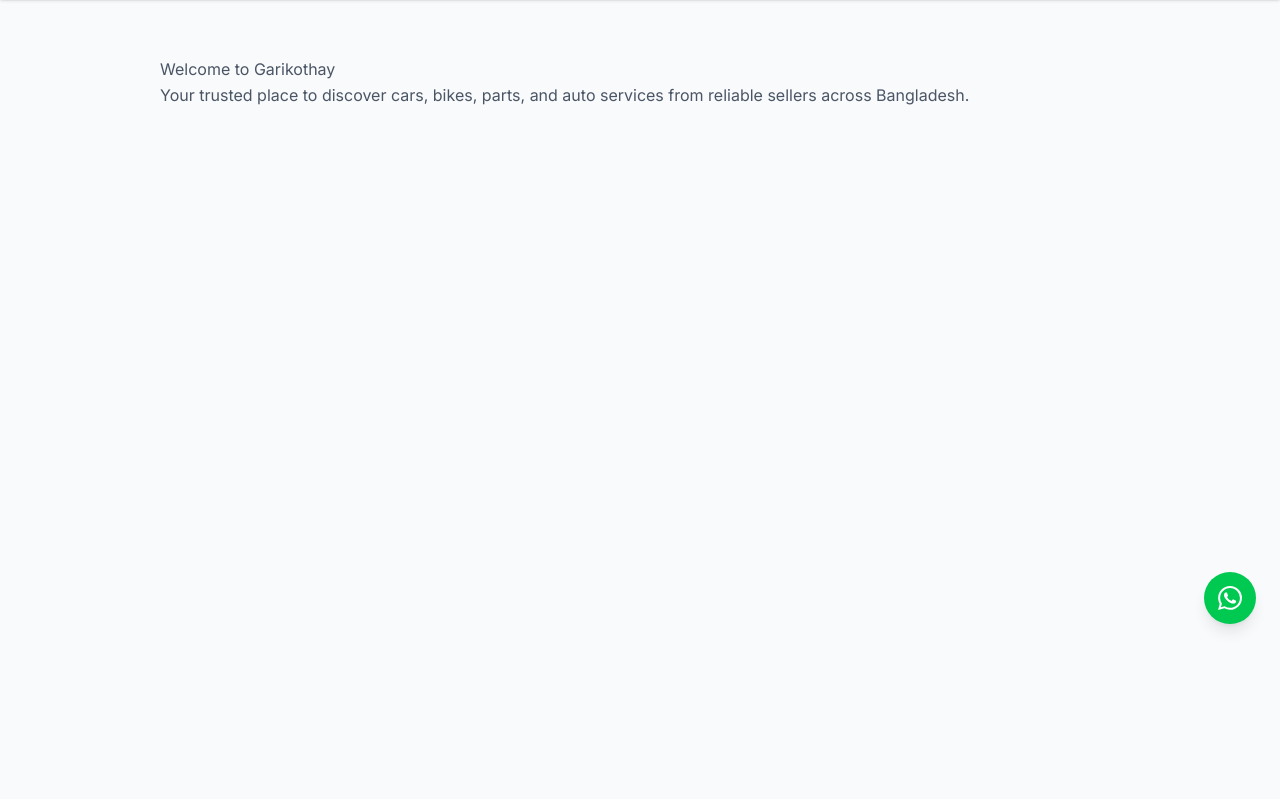
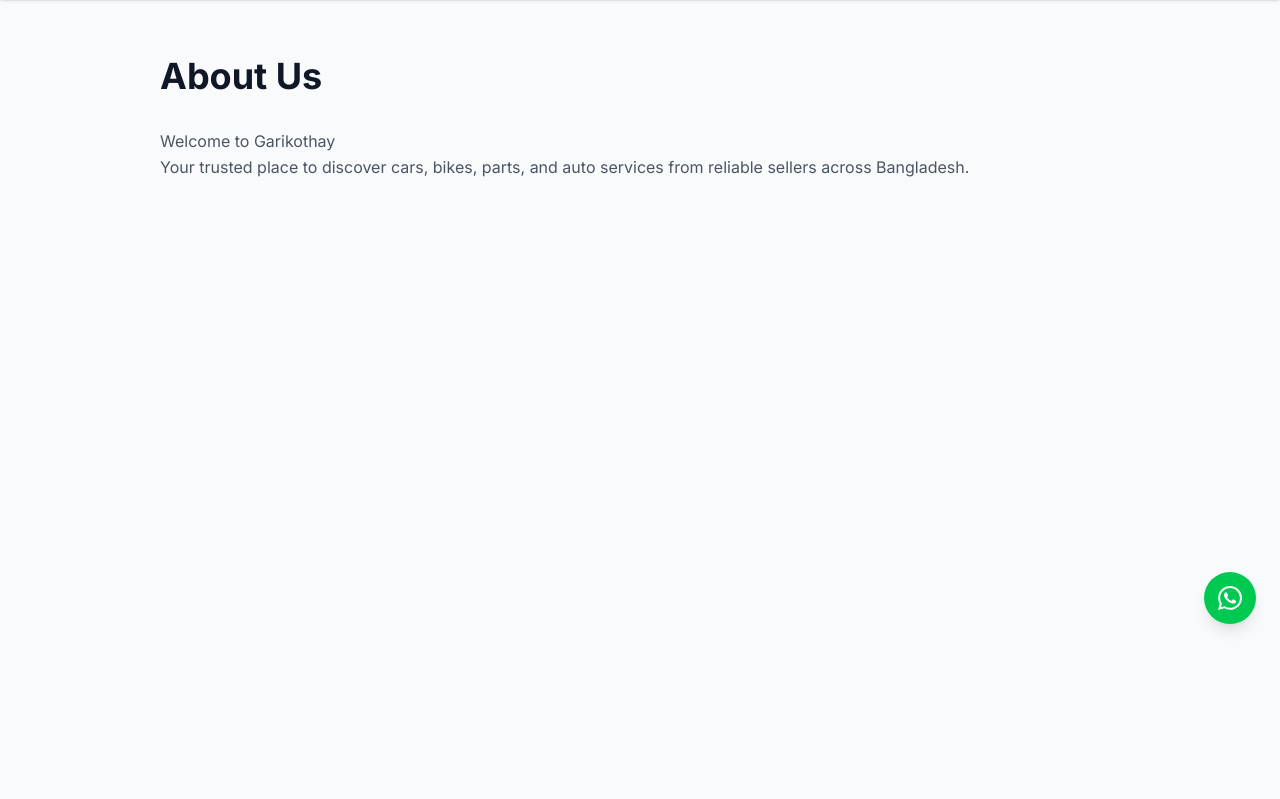
Before and after one commit to iconfanatics/garikothay, a Laravel app: page /about in a window 1280 px wide. Shown: the part 152-951 px from the top of the page. Run offline with Laravel 12, Linux system fonts and the light colour scheme; data comes from the database, SQL or seed files in the repository; data that the repository does not hold is empty; style sheets or scripts are compiled from the project's sources; some libraries are stand-ins or nearby versions.

Commit message:
Restore clean page title to about us page

```diff
--- a/resources/views/pages/about.blade.php
+++ b/resources/views/pages/about.blade.php
@@ -8,7 +8,9 @@
 
     <!-- Hero Removed -->
 
-    <div class="max-w-5xl mx-auto px-4 sm:px-6 lg:px-8 py-14 space-y-16">
+    <div class="max-w-5xl mx-auto px-4 sm:px-6 lg:px-8 py-14 space-y-8">
+
+        <h1 class="text-3xl md:text-4xl font-bold text-gray-900">{{ __('general.about_us') }}</h1>
 
         <!-- Dynamic Content -->
         <div class="prose prose-lg max-w-none text-gray-600 leading-relaxed">
```
